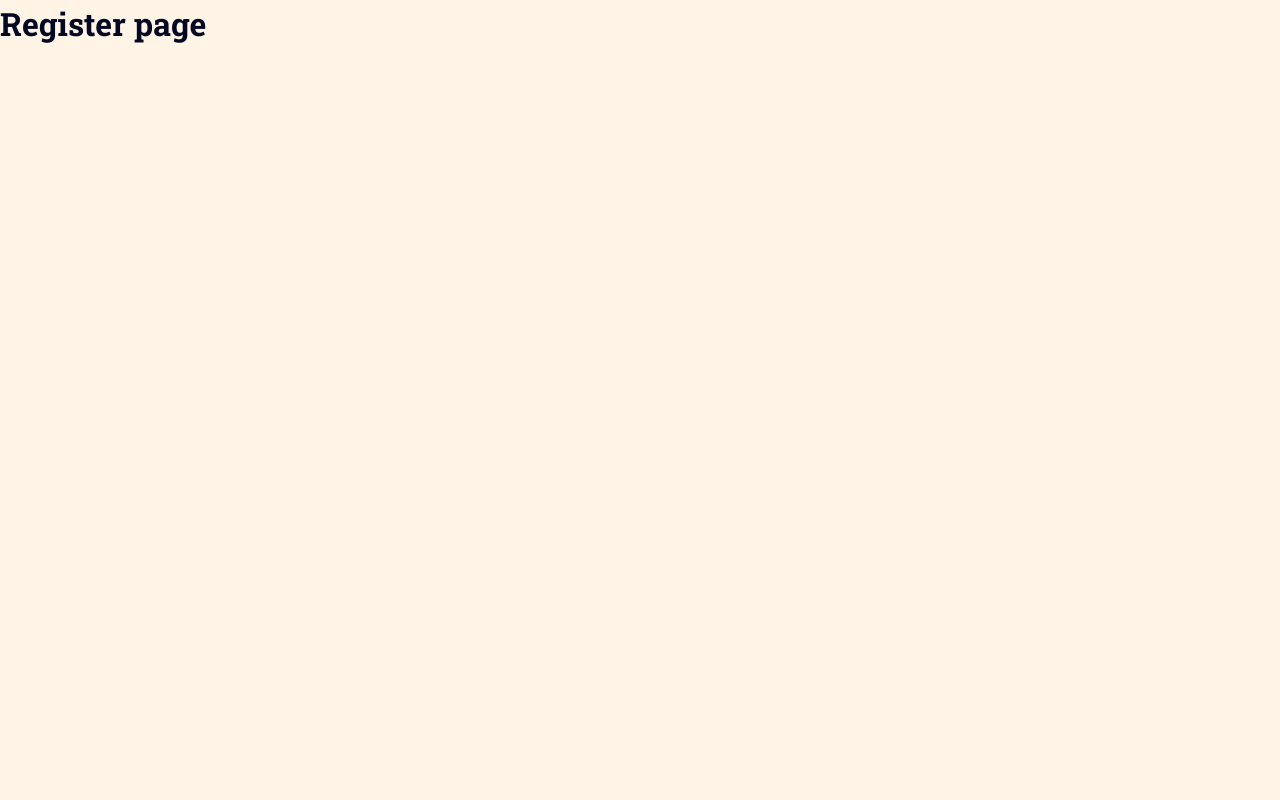
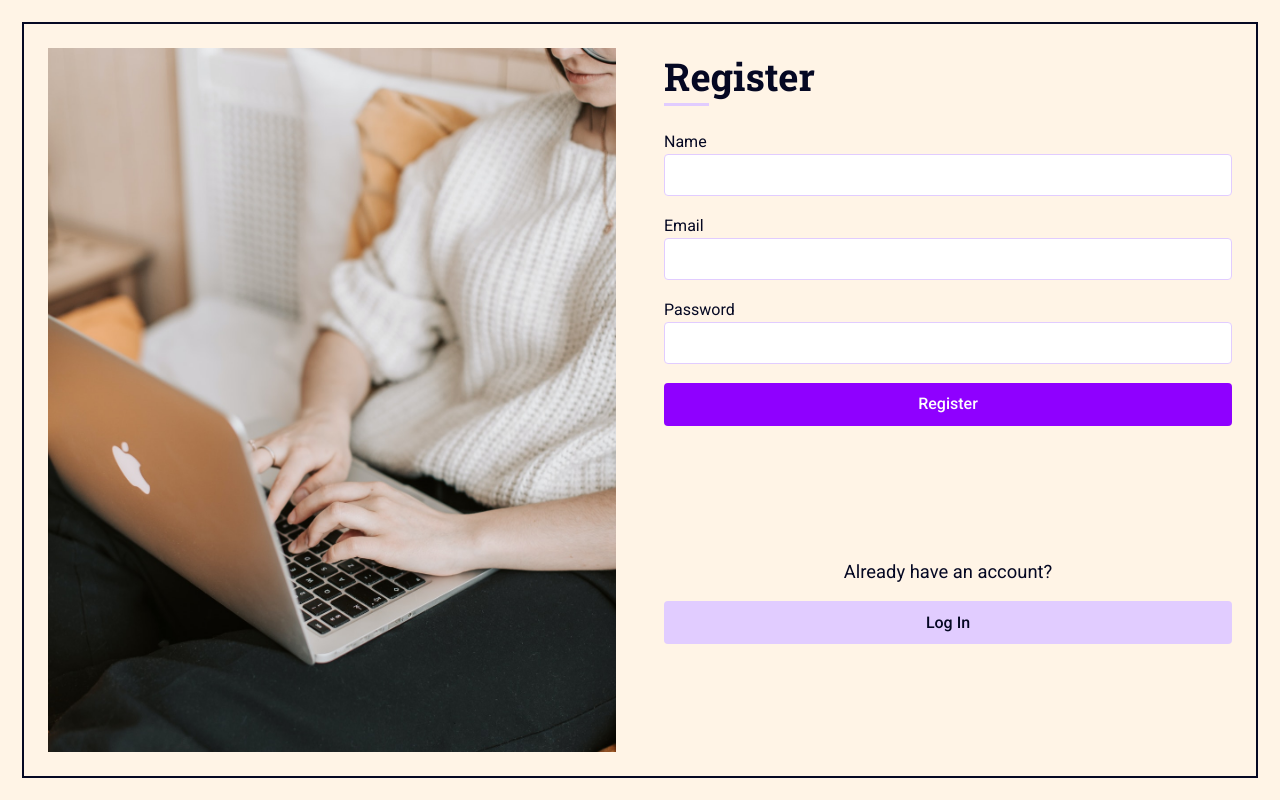
Before and after one commit to pedrodruviaro/flashcards-frontend-react, a React (Create React App) app: page /register in a window 1280 px wide. Built offline with nearby package versions, Linux system fonts and the light colour scheme.

Commit message:
finalizando estilo login e registro

```diff
--- a/src/App.jsx
+++ b/src/App.jsx
@@ -1,15 +1,14 @@
 import { BrowserRouter, Routes, Route } from "react-router-dom";
 import { Login } from "./pages/Login";
-import { Register } from "./pages/Register";
 import { Dashboard } from "./pages/Dashboard";
 import { Collection } from "./pages/Collection";
+import "./styles/animations.css";
 
 export const App = () => {
     return (
         <BrowserRouter>
             <Routes>
-                <Route path="/" element={<Login />} />
-                <Route path="/register" element={<Register />} />
+                <Route path="/*" element={<Login />} />
                 <Route path="/dashboard" element={<Dashboard />} />
                 <Route path="/collection/:id" element={<Collection />} />
             </Routes>
--- /dev/null
+++ b/src/components/LoginForm/index.jsx
@@ -0,0 +1,28 @@
+import React from "react";
+import { CustomTitle } from "../CustomTitle";
+import { Input } from "../Input";
+import { Button } from "../Button";
+import { useNavigate } from "react-router";
+
+export const LoginForm = () => {
+    const navigate = useNavigate();
+
+    return (
+        <section className="animeLeft">
+            <CustomTitle>Login</CustomTitle>
+            <form>
+                <Input label="Email" />
+                <Input label="Password" />
+                <a href="/">Forgot your password?</a>
+                <Button>Enter</Button>
+            </form>
+
+            <div>
+                <p>Don't have an account? It's free.</p>
+                <Button onClick={() => navigate("/register")} secondary>
+                    Sign In
+                </Button>
+            </div>
+        </section>
+    );
+};
--- /dev/null
+++ b/src/components/RegisterForm/index.jsx
@@ -0,0 +1,26 @@
+import { CustomTitle } from "../CustomTitle";
+import { Input } from "../Input";
+import { Button } from "../Button";
+import { useNavigate } from "react-router";
+
+export const RegisterForm = () => {
+    const navigate = useNavigate();
+    return (
+        <section className="animeLeft">
+            <CustomTitle>Register</CustomTitle>
+            <form>
+                <Input label=" Name" />
+                <Input label="Email" />
+                <Input label="Password" />
+                <Button>Register</Button>
+            </form>
+
+            <div>
+                <p>Already have an account?</p>
+                <Button onClick={() => navigate("/")} secondary>
+                    Log In
+                </Button>
+            </div>
+        </section>
+    );
+};
--- a/src/pages/Login/index.jsx
+++ b/src/pages/Login/index.jsx
@@ -1,27 +1,17 @@
 import { Container } from "./styles";
-import { Input } from "../../components/Input";
-import { CustomTitle } from "../../components/CustomTitle";
-import { Button } from "../../components/Button";
+import { LoginForm } from "../../components/LoginForm";
+import { RegisterForm } from "../../components/RegisterForm";
+import { Route, Routes } from "react-router";
 
 export const Login = () => {
     return (
         <Container>
             <div>
                 <section></section>
-                <section>
-                    <CustomTitle>Login</CustomTitle>
-                    <form>
-                        <Input label="Email" />
-                        <Input label="Password" />
-                        <a href="/">Forgot your password?</a>
-                        <Button>Enter</Button>
-                    </form>
-
-                    <div>
-                        <p>Don't have an account? It's free.</p>
-                        <Button secondary>Sign In</Button>
-                    </div>
-                </section>
+                <Routes>
+                    <Route path="" element={<LoginForm />} />
+                    <Route path="register" element={<RegisterForm />} />
+                </Routes>
             </div>
         </Container>
     );
--- a/src/pages/Register/index.jsx
+++ /dev/null
@@ -1,9 +0,0 @@
-import React from "react";
-
-export const Register = () => {
-    return (
-        <div>
-            <h1>Register page</h1>
-        </div>
-    );
-};
--- /dev/null
+++ b/src/styles/animations.css
@@ -0,0 +1,12 @@
+.animeLeft {
+    animation: animeLeft 200ms forwards;
+    opacity: 0;
+    transform: translateX(-20px);
+}
+
+@keyframes animeLeft {
+    to {
+        transform: initial;
+        opacity: 1;
+    }
+}
```
Also changed, not shown: src/components/RegisterForm/styles.jsx (added).
